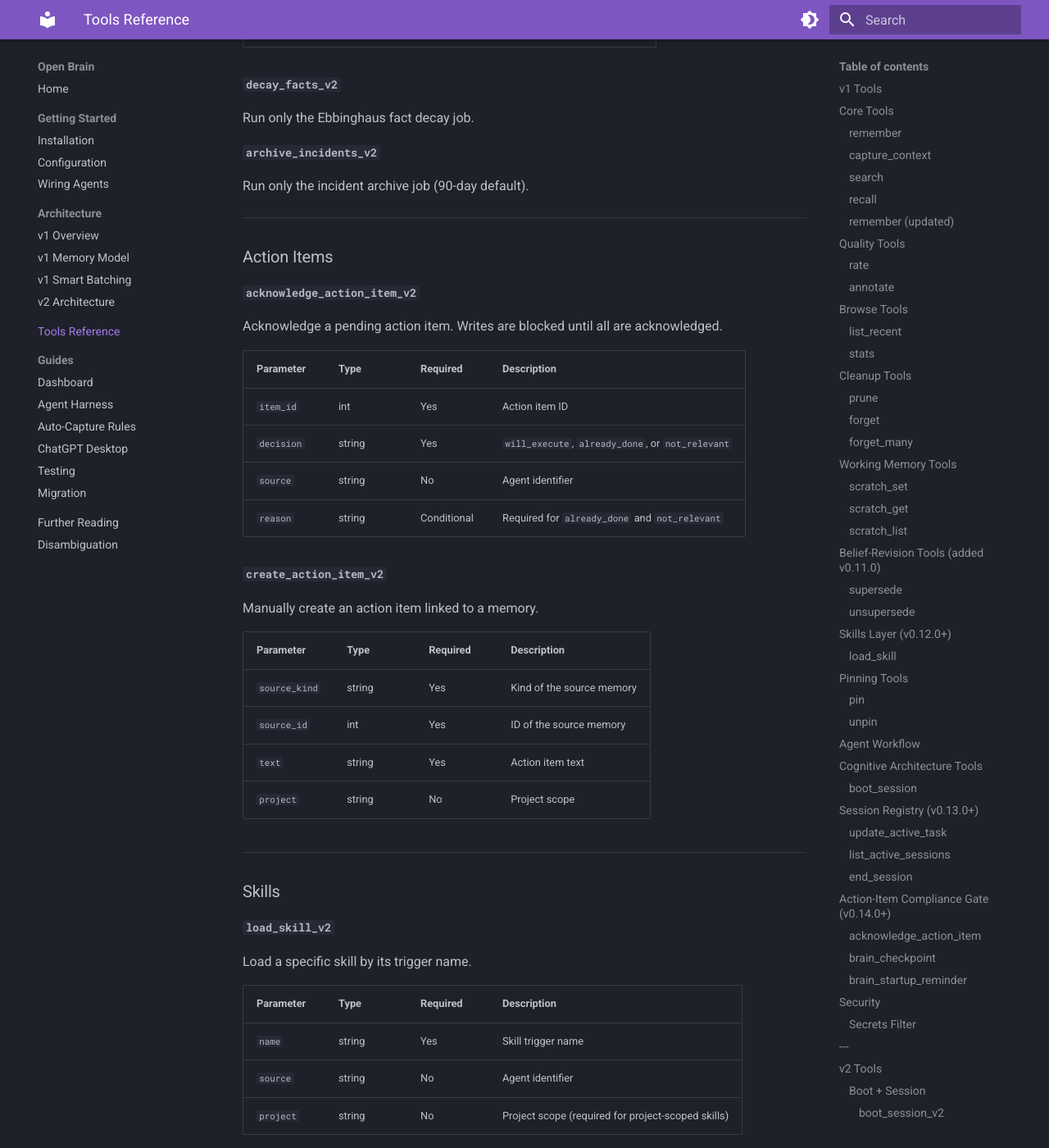
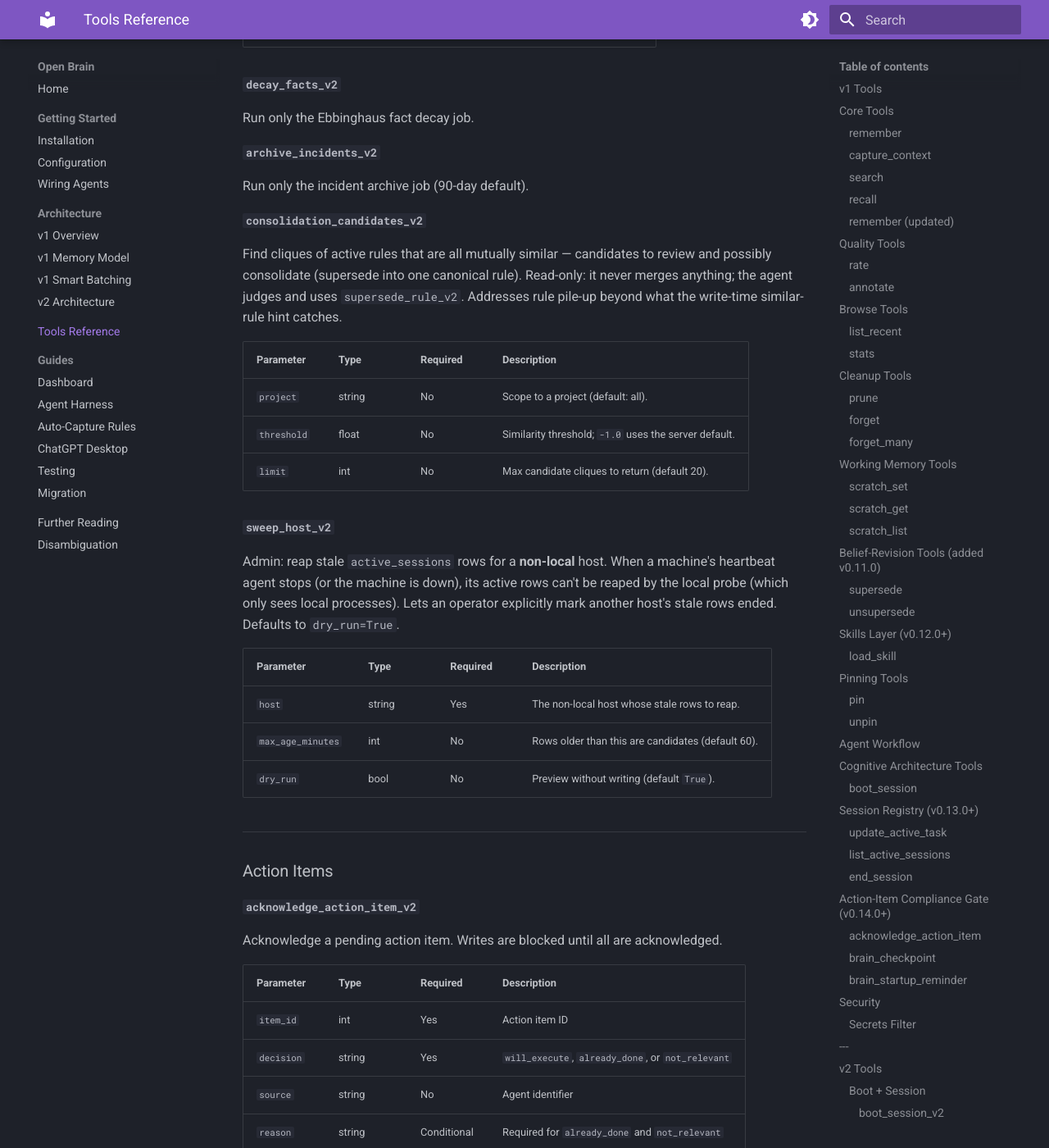
Before and after one commit to shep-engineering/open-brain, an MkDocs documentation site: the page built from docs/tools.md, in a window 1280 px wide and 1400 px high, scrolled down 25373 px. Shown: the whole window at 82% size. Built offline with MkDocs 1.6.1 and Material for MkDocs 9.7.7, drawn with Linux system fonts in a browser that asks for light colours.

Commit message:
docs: bring current to brain_v2 2.8.0 + exclude a leaking internal plan
- tools.md: add the two v2 tools missing from the reference — consolidation_candidates_v2
  (read-only rule-clique finder for consolidation) and sweep_host_v2 (admin reap of stale
  active_sessions for a non-local host). Now covers all 42 v2 tools.
- v2-architecture.md: version 2.0.0 -> 2.8.0; tool count 39 -> 42.
- mkdocs.yml: exclude docs/embedding-migration-qwen3-plan.md — an internal migration PLAN
  that sits at docs/ root (not under planning/), so the planning/ exclude missed it; it was
  building into the public site. Verified it no longer ships.

```diff
--- a/docs/tools.md
+++ b/docs/tools.md
@@ -803,6 +803,32 @@
 
 Run only the incident archive job (90-day default).
 
+#### `consolidation_candidates_v2`
+
+Find cliques of active rules that are all mutually similar — candidates to review and
+possibly consolidate (supersede into one canonical rule). Read-only: it never merges
+anything; the agent judges and uses `supersede_rule_v2`. Addresses rule pile-up beyond
+what the write-time similar-rule hint catches.
+
+| Parameter | Type | Required | Description |
+|-----------|------|----------|-------------|
+| `project` | string | No | Scope to a project (default: all). |
+| `threshold` | float | No | Similarity threshold; `-1.0` uses the server default. |
+| `limit` | int | No | Max candidate cliques to return (default 20). |
+
+#### `sweep_host_v2`
+
+Admin: reap stale `active_sessions` rows for a **non-local** host. When a machine's
+heartbeat agent stops (or the machine is down), its active rows can't be reaped by the
+local probe (which only sees local processes). Lets an operator explicitly mark another
+host's stale rows ended. Defaults to `dry_run=True`.
+
+| Parameter | Type | Required | Description |
+|-----------|------|----------|-------------|
+| `host` | string | Yes | The non-local host whose stale rows to reap. |
+| `max_age_minutes` | int | No | Rows older than this are candidates (default 60). |
+| `dry_run` | bool | No | Preview without writing (default `True`). |
+
 ---
 
 ### Action Items
--- a/mkdocs.yml
+++ b/mkdocs.yml
@@ -55,6 +55,11 @@
   # that must NOT ship to shep-engineering.github.io/open-brain/.
   # See brain memory #1055 / this file's git blame for rationale.
 
+  # A stray internal migration PLAN that sits at docs/ root (not under
+  # planning/), so the planning/ rule above does not catch it. It was
+  # building into the public site; exclude it explicitly.
+  embedding-migration-qwen3-plan.md
+
   # Third-party reference PDFs kept locally for convenience but never
   # published (provenance/licensing not audited for redistribution).
   *.pdf
```
Also changed, not shown: docs/architecture/v2-architecture.md (+2 -2 lines).
